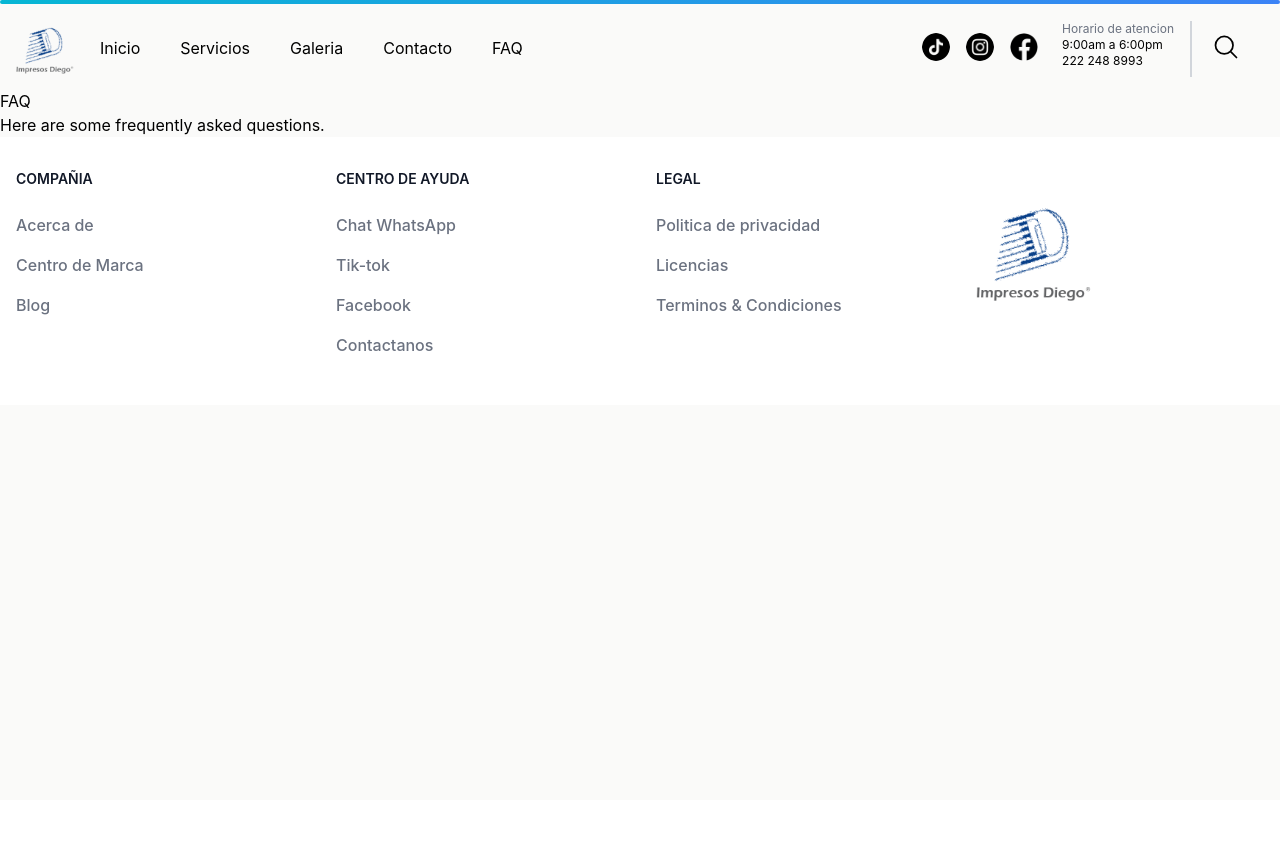
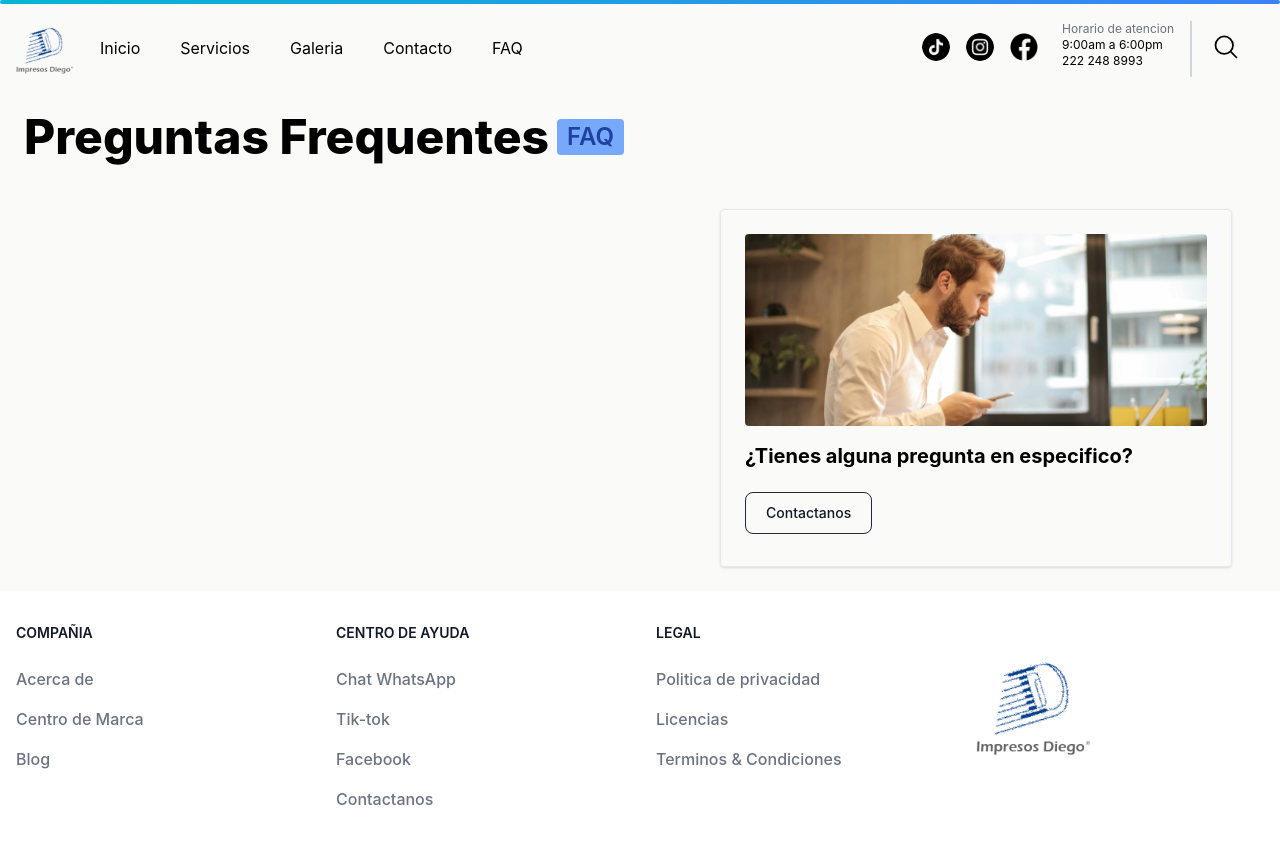
Before and after one commit to EmilioPG13/Impresos-Diego, a React (Vite) app: page /faq in a window 1280 px wide. Shown: the top 844 px of the page. Before the commit the page ends 800 px from the top, so only its background shows below. Built offline with nearby package versions, Linux system fonts and the light colour scheme.

Commit message:
🚧 refactor: Update FAQ component with new design and image

```diff
--- a/src/components/routes/faq.jsx
+++ b/src/components/routes/faq.jsx
@@ -1,10 +1,25 @@
+import manWorking from '../../images/people/manWorking.jpg';
+
 function FAQ() {
     return (
-        <div>
-            <h1>FAQ</h1>
-            <p>Here are some frequently asked questions.</p>
-        </div>
+        <>
+            <h1 className="m-6 flex items-center text-5xl font-extrabold dark:text-gray-500">Preguntas Frequentes<span className="bg-blue-400 text-blue-800 text-2xl font-semibold me-2 px-2.5 py-0.5 rounded dark:bg-blue-200 dark:text-blue-800 ms-2">FAQ</span></h1>
+            <br />
+            <div role="status" className="mr-12 h-auto max-w-lg ms-auto p-4 border border-gray-200 rounded shadow md:p-6 dark:border-gray-700">
+                <div className="flex items-center justify-center h-48 mb-4 bg-gray-300 rounded dark:bg-gray-700 overflow-hidden">
+                    <img className="w-full h-full object-cover" src={manWorking} alt="image description" />
+                </div>
+                <div className="text-xl font-bold dark:text-gray-600 h-2.5 w-auto">
+                    ¿Tienes alguna pregunta en especifico?
+                </div>
+                <br />
+                <div className="flex items-center mt-4">
+                    <button type="button" className="text-gray-900 hover:text-white border border-gray-800 hover:bg-gray-900 focus:ring-4 focus:outline-none focus:ring-gray-300 font-medium rounded-lg text-sm px-5 py-2.5 text-center me-2 mb-2 dark:border-gray-600 dark:text-gray-400 dark:hover:text-white dark:hover:bg-gray-600 dark:focus:ring-gray-800">Contactanos</button>
+                </div>
+            </div>
+            <br />
+        </>
     );
 }
 
-export default FAQ ;
+export default FAQ;
```
Also changed, not shown: src/images/people/manWorking.jpg (added).
